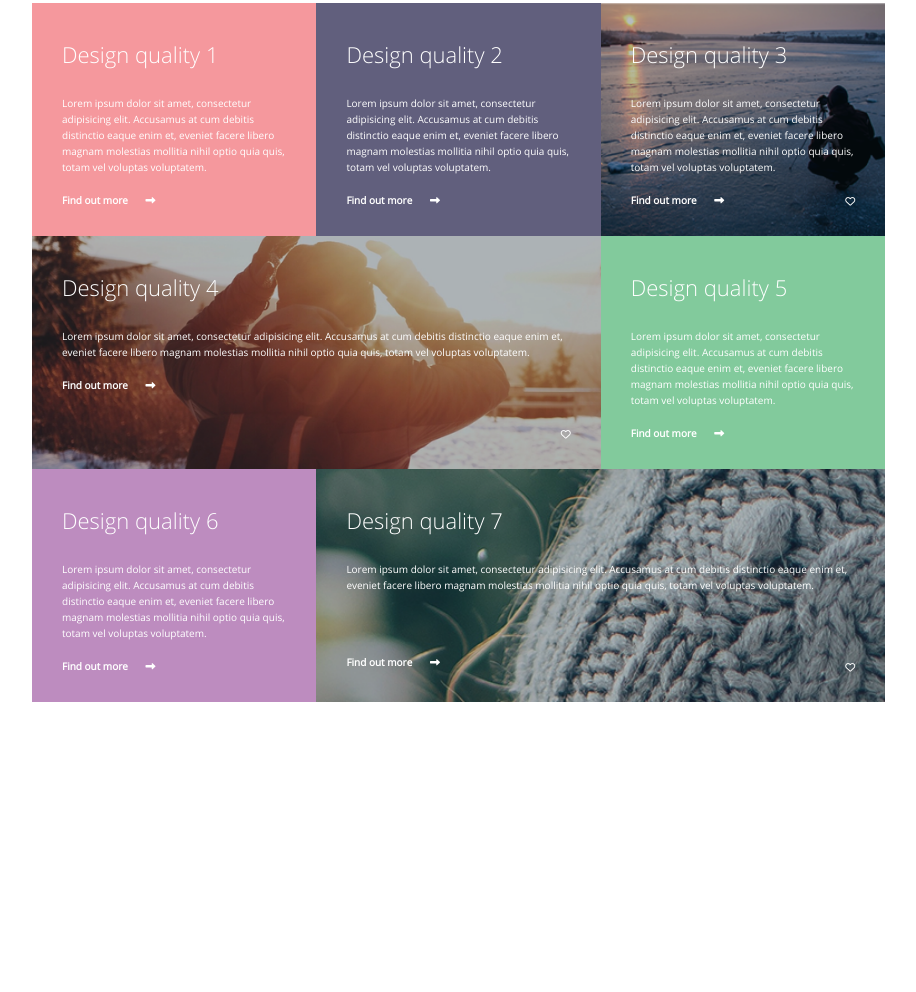
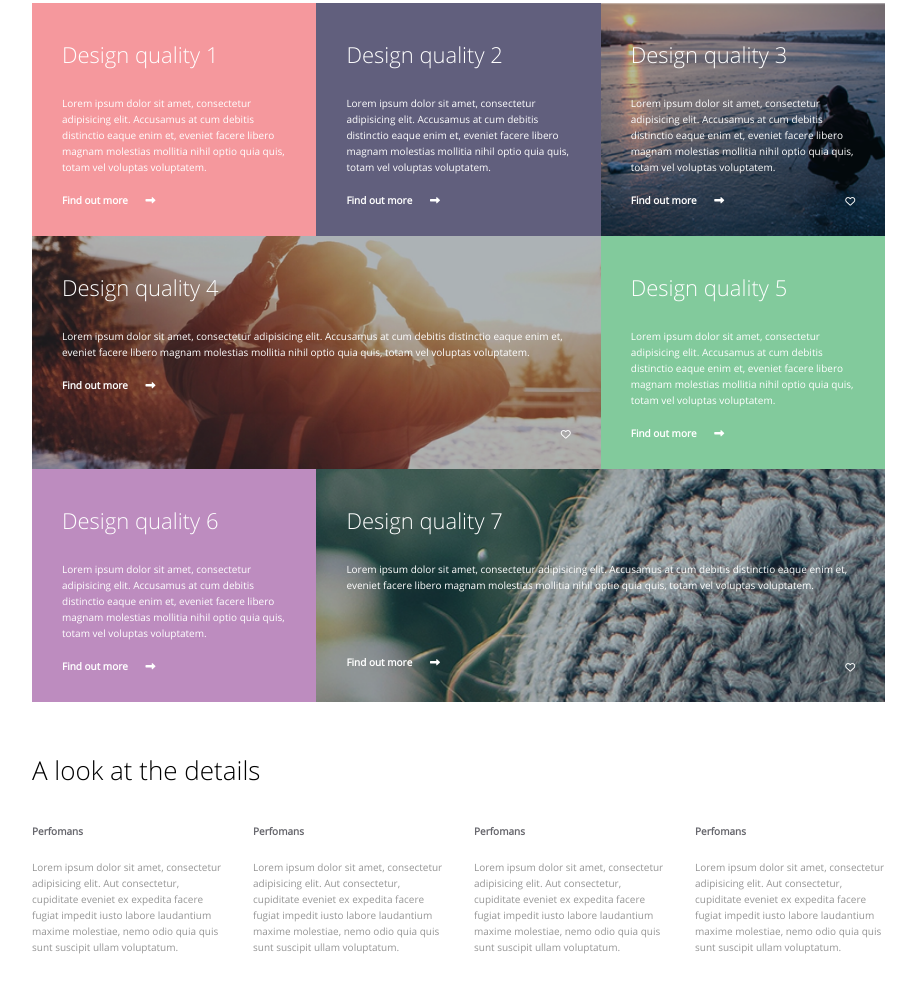
Before and after one commit to annaSchugay/TestBD, a website: page app/index.html in a window 1280 px wide. Shown: the part 1137-2129 px from the top of the page, without its empty margins (181-1097 px from the left). Before the commit the page ends 1894 px from the top, so only its background shows below. Drawn offline with nearby package versions, Linux system fonts and the light colour scheme.

Commit message:
how-we-work

```diff
--- a/app/index.html
+++ b/app/index.html
@@ -109,10 +109,38 @@
     </div>
 </div>
 
+<div class="container how-we-work">
+    <h2>A look at the details</h2>
+
+    <div class="row">
+        <div class="col-xs-6 col-sm-3 col-md-3 col-lg-3">
+            <p class="title">Perfomans</p>
+            <p>Lorem ipsum dolor sit amet, consectetur adipisicing elit. Aut consectetur, cupiditate eveniet ex expedita
+                facere fugiat impedit iusto labore laudantium maxime molestiae, nemo odio quia quis sunt suscipit ullam
+                voluptatum.</p>
+        </div>
+        <div class="col-xs-6 col-sm-3 col-md-3 col-lg-3">
+            <p class="title">Perfomans</p>
+            <p>Lorem ipsum dolor sit amet, consectetur adipisicing elit. Aut consectetur, cupiditate eveniet ex expedita
+                facere fugiat impedit iusto labore laudantium maxime molestiae, nemo odio quia quis sunt suscipit ullam
+                voluptatum.</p>
+        </div>
+        <div class="col-xs-6 col-sm-3 col-md-3 col-lg-3">
+            <p class="title">Perfomans</p>
+            <p>Lorem ipsum dolor sit amet, consectetur adipisicing elit. Aut consectetur, cupiditate eveniet ex expedita
+                facere fugiat impedit iusto labore laudantium maxime molestiae, nemo odio quia quis sunt suscipit ullam
+                voluptatum.</p>
+        </div>
+        <div class="col-xs-6 col-sm-3 col-md-3 col-lg-3">
+            <p class="title">Perfomans</p>
+            <p>Lorem ipsum dolor sit amet, consectetur adipisicing elit. Aut consectetur, cupiditate eveniet ex expedita
+                facere fugiat impedit iusto labore laudantium maxime molestiae, nemo odio quia quis sunt suscipit ullam
+                voluptatum.</p>
+        </div>
+    </div>
+</div>
 <script src="https://code.jquery.com/jquery-3.3.1.min.js"></script>
-<!--<script type="text/javascript" src="//cdn.jsdelivr.net/jquery.slick/1.8.0/slick.min.js"></script>-->
 <script src="https://use.fontawesome.com/f850cd768b.js"></script>
-<!--<script type="text/javascript" src="//cdn.jsdelivr.net/gh/kenwheeler/slick@1.8.1/slick/slick.min.js"></script>-->
 <script src="js/libs.min.js"></script>
 <script src="js/script.js"></script>
 </body>
--- a/app/sass/_base.scss
+++ b/app/sass/_base.scss
@@ -35,6 +35,7 @@ body {
     font-size: 10px;
     line-height: 16px;
     margin-top: 20px;
+    color: #959595;
   }
 
   a {
--- a/app/sass/main.scss
+++ b/app/sass/main.scss
@@ -5,3 +5,4 @@
 @import "widgets/header";
 @import "widgets/start-new";
 @import "widgets/about-us";
+@import "widgets/how-we-work";
--- a/app/sass/widgets/_about-us.scss
+++ b/app/sass/widgets/_about-us.scss
@@ -1,11 +1,16 @@
 .about-us {
   display: flex;
-  overflow: hidden;
   flex-wrap: wrap;
   margin-top: 55px;
   margin-bottom: 55px;
   h3, p, a {
     color: #fff;
+  }
+
+  .slick-track {
+    display: flex;
+    flex-wrap: wrap;
+    align-items: center;
   }
 
   .about-us-item {
--- a/app/sass/widgets/_header.scss
+++ b/app/sass/widgets/_header.scss
@@ -8,6 +8,10 @@ header {
   background-size: cover;
   color: #fff;
   height: 100vh;
+  p {
+    color: #fff;
+  }
+
   .logo {
     display: flex;
     align-items: center;
--- /dev/null
+++ b/app/sass/widgets/_how-we-work.scss
@@ -0,0 +1,15 @@
+.how-we-work {
+  margin-top: 55px;
+  margin-bottom: 55px;
+  h2 {
+    margin-bottom: 20px;
+  }
+
+  p {
+    font-family: "OpenSans", sans-serif;
+    &.title {
+      font-weight: bold;
+      color: #67676d;
+    }
+  }
+}
--- a/app/sass/widgets/_start-new.scss
+++ b/app/sass/widgets/_start-new.scss
@@ -4,7 +4,6 @@
   .content {
     column-count: 2;
     p {
-      color: #959595;
       padding-right: 20px;
       &:nth-child(3) {
         @include breakpoint(small-tablet-portrait-up) {
```
Also changed, not shown: app/css/main.css.
